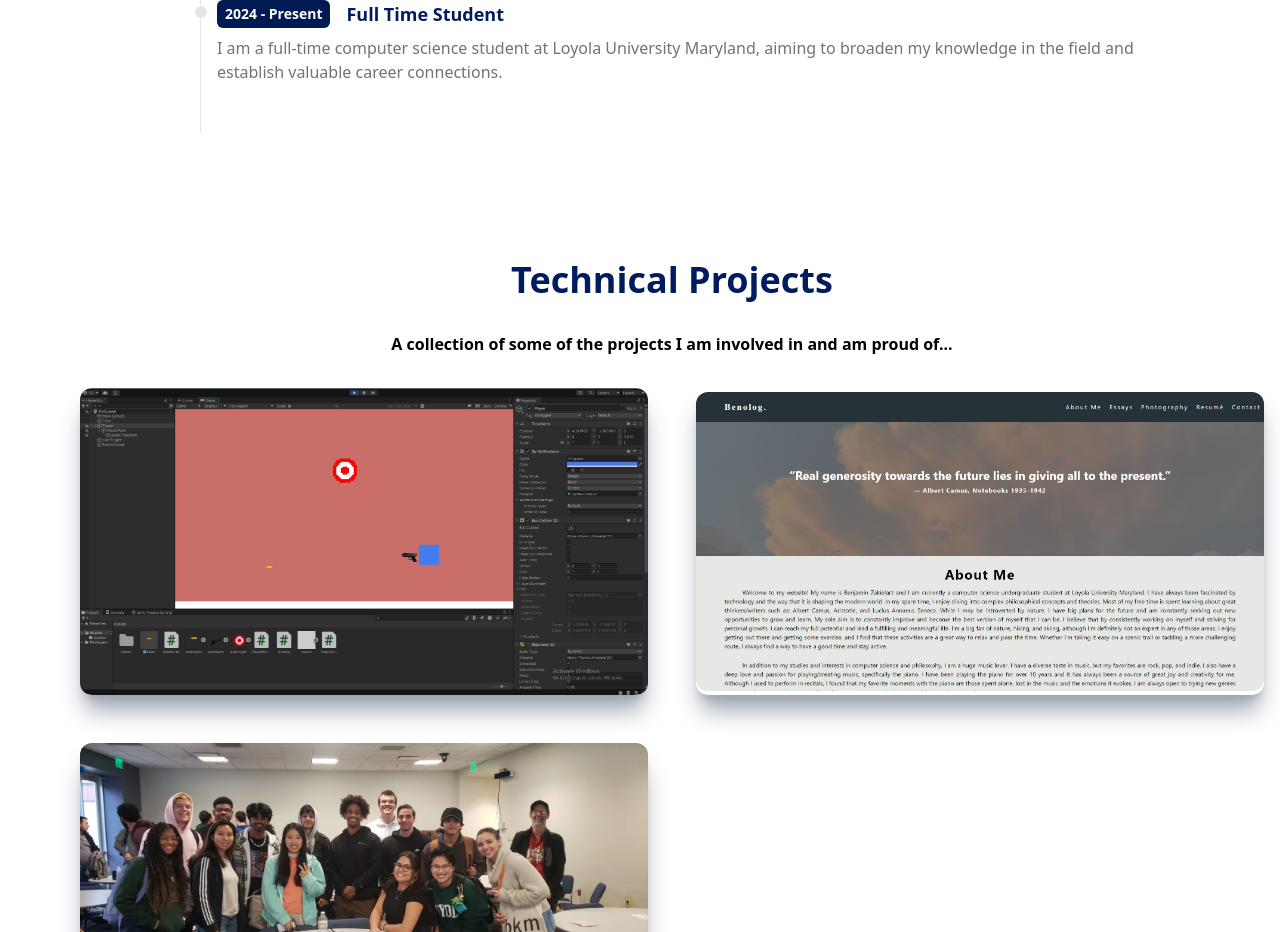
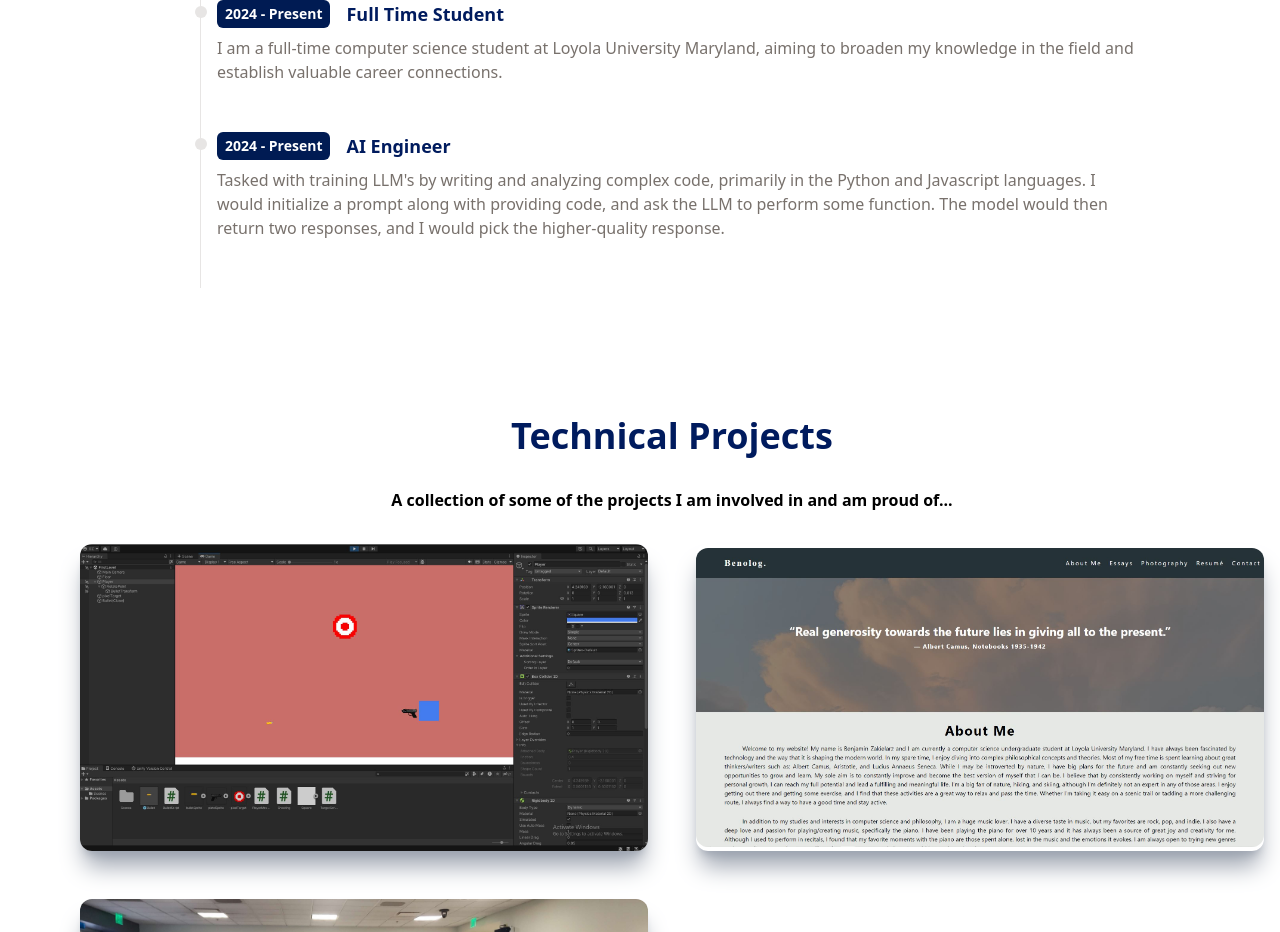
Before and after one commit to BenJZak/Portfolio, a React (Vite) app: page / in a window 1280 px wide. Shown: the part 1340-2272 px from the top of the page. Built offline with nearby package versions, Linux system fonts and the light colour scheme.

Commit message:
updated work contents

```diff
--- a/src/components/Work.jsx
+++ b/src/components/Work.jsx
@@ -30,6 +30,13 @@ const data = [
         details:
             "I am a full-time computer science student at Loyola University Maryland, aiming to broaden my knowledge in the field and establish valuable career connections. "
     },
+    {
+        year: 2024 + " - Present",
+        title: "AI Engineer",
+        duration: "",
+        details:
+            "Tasked with training LLM's by writing and analyzing complex code, primarily in the Python and Javascript languages. I would initialize a prompt along with providing code, and ask the LLM to perform some function. The model would then return two responses, and I would pick the higher-quality response."
+    },
 ];
 const Work = () => {
     return (
```
